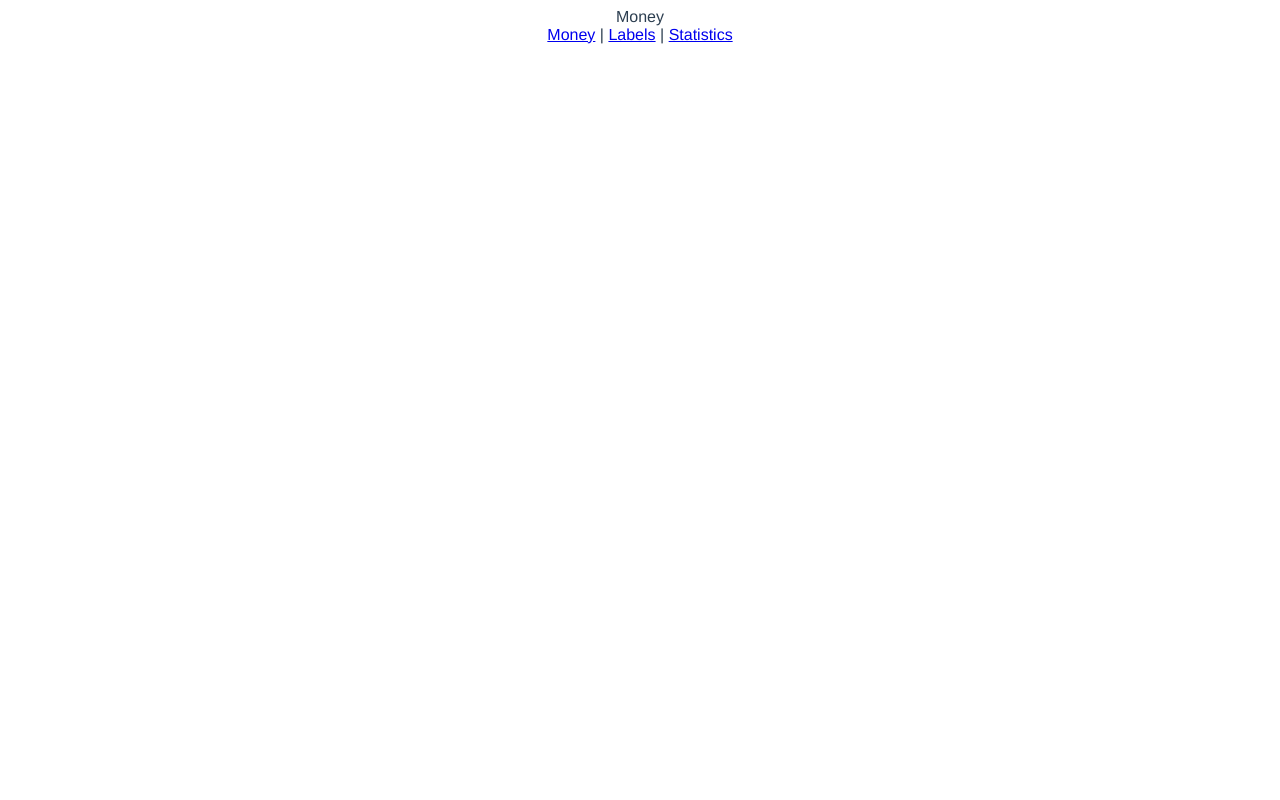
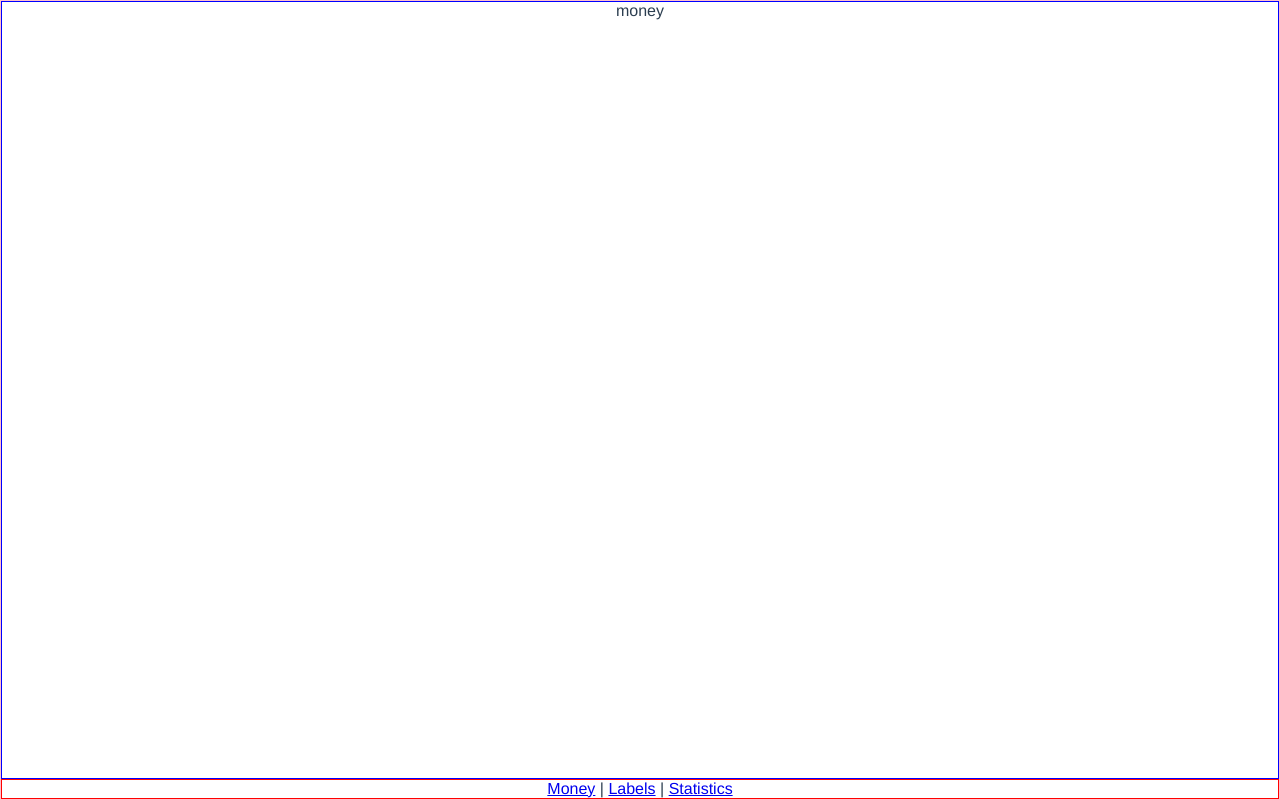
Before and after one commit to 1376393028/morney, a Vue app: page /#/money in a window 1280 px wide. Built offline with nearby package versions, Linux system fonts and the light colour scheme.

Commit message:
Nav样式

```diff
--- a/src/App.vue
+++ b/src/App.vue
@@ -5,6 +5,11 @@
 </template>
 
 <style lang="scss">
+* {
+  padding: 0;
+  margin: 0;
+  box-sizing: border-box;
+}
 #app {
   font-family: Avenir, Helvetica, Arial, sans-serif;
   -webkit-font-smoothing: antialiased;
--- a/src/components/Nav.vue
+++ b/src/components/Nav.vue
@@ -1,12 +1,10 @@
 <template>
-  <div id="">
-    <div>
-      <router-link to="/money">Money</router-link>
+  <div class="nav">
+    <router-link to="/money">Money</router-link>
       |
       <router-link to="/labels">Labels</router-link>
       |
       <router-link to="/statistics">Statistics</router-link>
-    </div>
   </div>
 </template>
 
@@ -16,5 +14,8 @@
   };
 </script>
 <style lang="scss" scoped>
-
+.nav {
+    border: 1px solid red;
+    box-sizing: border-box;
+}
 </style>
--- a/src/views/Money.vue
+++ b/src/views/Money.vue
@@ -1,6 +1,8 @@
 <template>
-  <div id="Money">
-    Money
+  <div class="nav-wrapper">
+    <div class="content">
+      <p>money</p>
+    </div>
     <Nav />
   </div>
 </template>
@@ -11,5 +13,16 @@
   };
 </script>
 <style lang="scss" scoped>
+.nav-wrapper {
+  border: 1px solid pink;
+  height: 100vh;
+  display: flex;
+  flex-direction: column;
+}
 
+.content {
+  overflow: auto;
+  border: 1px solid blue;
+  flex-grow: 1;
+}
 </style>
```
